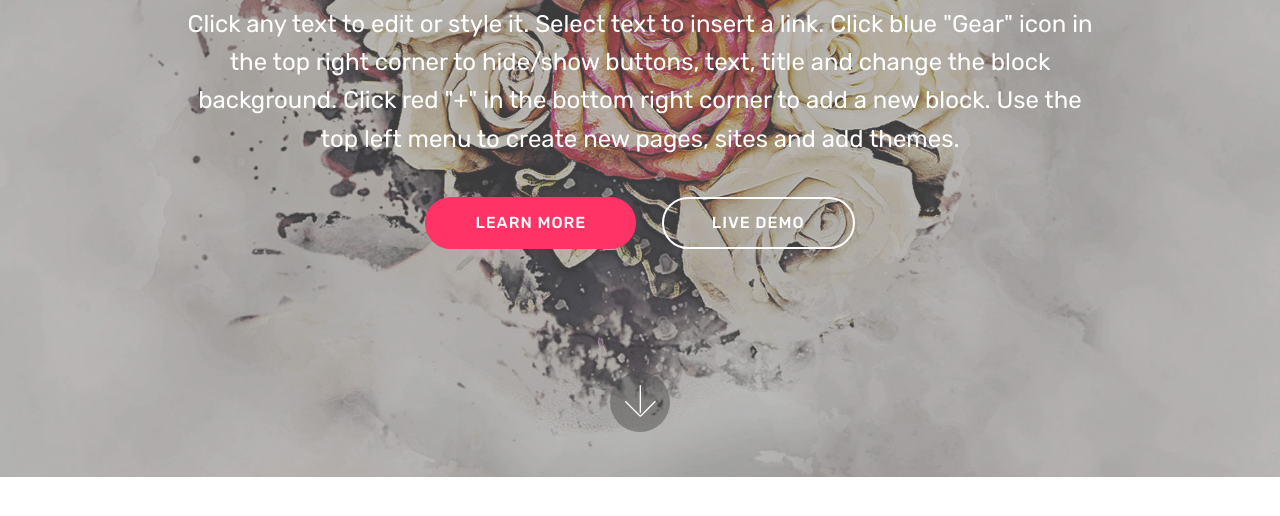
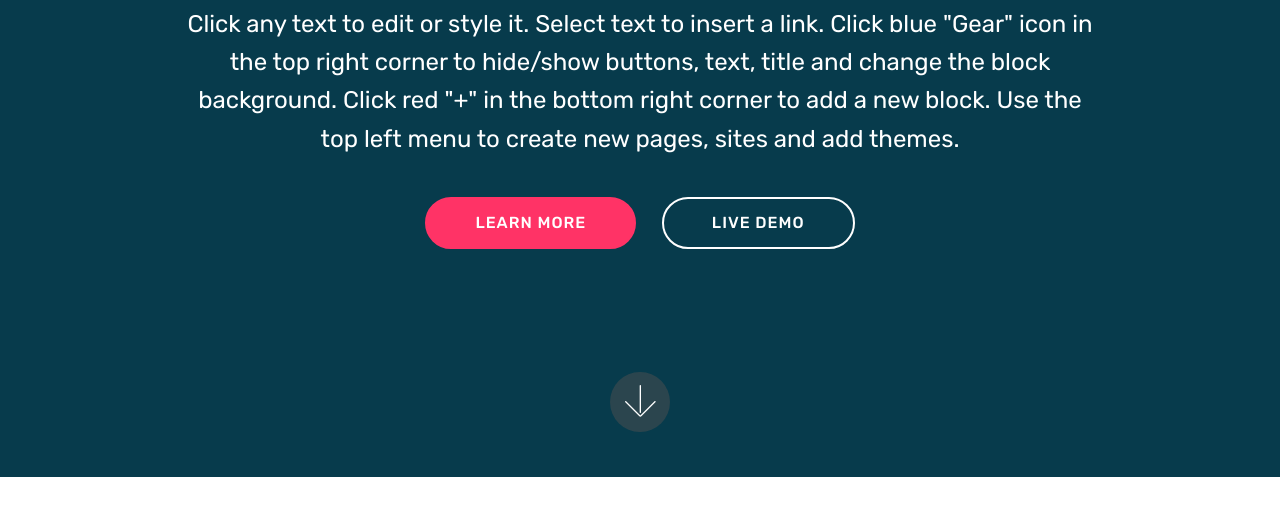
Before and after one commit to marcyarroyo/site, a plain HTML site: page index.html in a window 1280 px wide. Shown: the part 323-839 px from the top of the page. Drawn offline with Linux system fonts and the light colour scheme; files whose address does not match are found by name.

Commit message:
create github pages

```diff
--- a/assets/mobirise/css/mbr-additional.css
+++ b/assets/mobirise/css/mbr-additional.css
@@ -1795,7 +1795,7 @@ body {
   color: #c1c1c1 !important;
 }
 .cid-qTkA127IK8 {
-  background-image: url("../../../assets/images/mbr-1920x1181.jpg");
+  background-color: #073b4c;
 }
 .cid-rzyjLTvReO {
   padding-top: 45px;
--- a/index.html
+++ b/index.html
@@ -15,8 +15,8 @@
   <link rel="stylesheet" href="assets/bootstrap/css/bootstrap.min.css">
   <link rel="stylesheet" href="assets/bootstrap/css/bootstrap-grid.min.css">
   <link rel="stylesheet" href="assets/bootstrap/css/bootstrap-reboot.min.css">
+  <link rel="stylesheet" href="assets/dropdown/css/style.css">
   <link rel="stylesheet" href="assets/socicon/css/styles.css">
-  <link rel="stylesheet" href="assets/dropdown/css/style.css">
   <link rel="stylesheet" href="assets/theme/css/style.css">
   <link rel="stylesheet" href="assets/mobirise/css/mbr-additional.css" type="text/css">
 
@@ -71,11 +71,11 @@
     </nav>
 </section>
 
-<section class="engine"><a href="https://mobirise.info/l">free website templates</a></section><section class="cid-qTkA127IK8 mbr-fullscreen mbr-parallax-background" id="header2-1">
+<section class="engine"><a href="https://mobirise.info/z">best free css templates</a></section><section class="cid-qTkA127IK8 mbr-fullscreen" id="header2-1">
 
 
 
-    <div class="mbr-overlay" style="opacity: 0.5; background-color: rgb(118, 118, 118);"></div>
+
 
     <div class="container align-center">
         <div class="row justify-content-md-center">
@@ -179,11 +179,10 @@
   <script src="assets/popper/popper.min.js"></script>
   <script src="assets/tether/tether.min.js"></script>
   <script src="assets/bootstrap/js/bootstrap.min.js"></script>
+  <script src="assets/smoothscroll/smooth-scroll.js"></script>
   <script src="assets/dropdown/js/nav-dropdown.js"></script>
   <script src="assets/dropdown/js/navbar-dropdown.js"></script>
   <script src="assets/touchswipe/jquery.touch-swipe.min.js"></script>
-  <script src="assets/parallax/jarallax.min.js"></script>
-  <script src="assets/smoothscroll/smooth-scroll.js"></script>
   <script src="assets/theme/js/script.js"></script>
 
 
```
Also changed, not shown: page1.html (+1 -1 lines), 1 other file.
